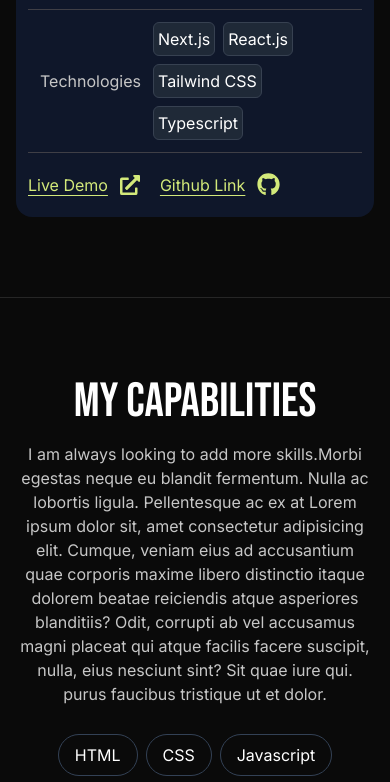
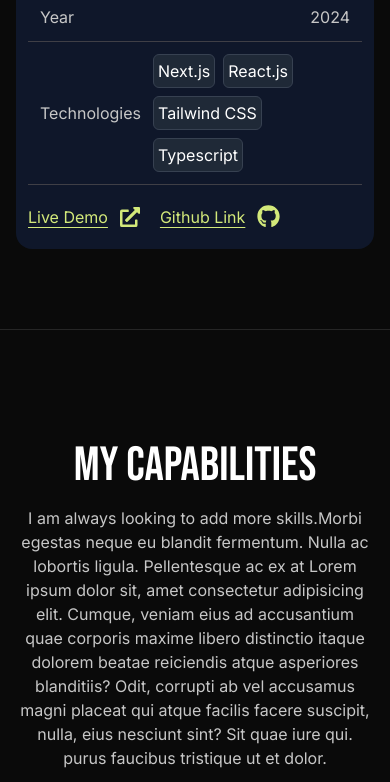
Before and after one commit to nvenkm/7naveennn, a Next.js app: page / in a window 390 px wide. Shown: the part 2447-3229 px from the top of the page. Built offline with nearby package versions, Linux system fonts and the light colour scheme.

Commit message:
Responsiveness for navbar and scroll fix

```diff
--- a/src/components/Navbar.tsx
+++ b/src/components/Navbar.tsx
@@ -28,7 +28,7 @@ const Navbar = () => {
                   scaleY: 0,
                   transition: { duration: 0.3 },
                 }}
-                className={`flex origin-top absolute top-[91px] left-0 flex-col text-6xl bg-black-wala w-screen h-[86vh] items-center overflow-x-hidden overflow-y-hidden md:hidden gap-8`}
+                className={`flex  origin-top absolute top-[87px] left-0 flex-col text-6xl bg-black-wala w-screen h-screen items-center overflow-x-hidden overflow-y-hidden md:hidden gap-8`}
               >
                 {navItems.map((item) => {
                   return (
--- a/src/components/Section.tsx
+++ b/src/components/Section.tsx
@@ -29,7 +29,7 @@ const Section = ({
         animate={inView ? { opacity: 1, y: 0 } : { opacity: 0, y: 100 }}
         transition={{ duration: 0.6 }}
         className={twMerge(
-          "flex flex-col mx-4 pt-20 mb-20 gap-4 md:mx-12 lg:mx-28 md:flex-row",
+          "flex flex-col mx-4 pt-28 md:pt-20 mb-20 gap-4 md:mx-12 lg:mx-28 md:flex-row",
           divClassName
         )}
       >
```
